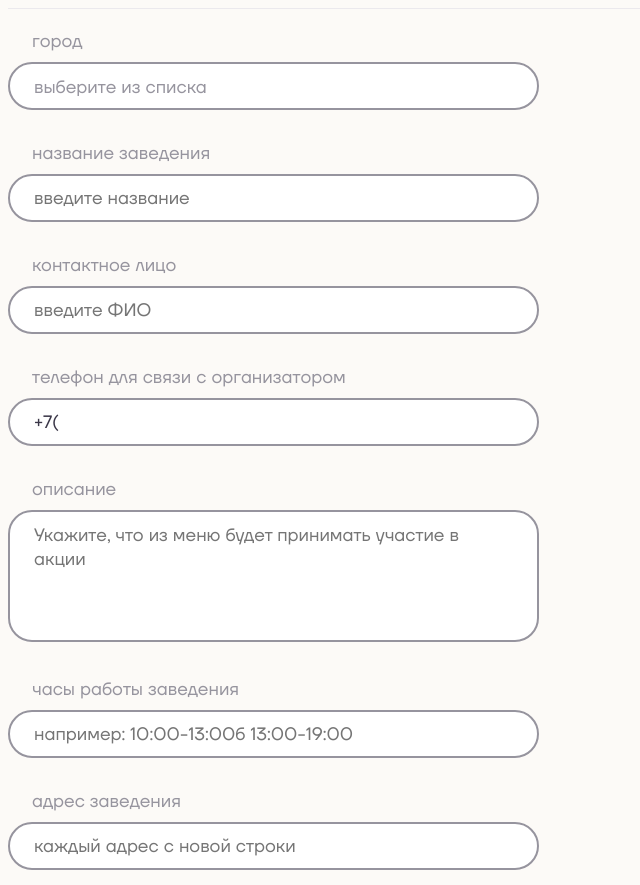
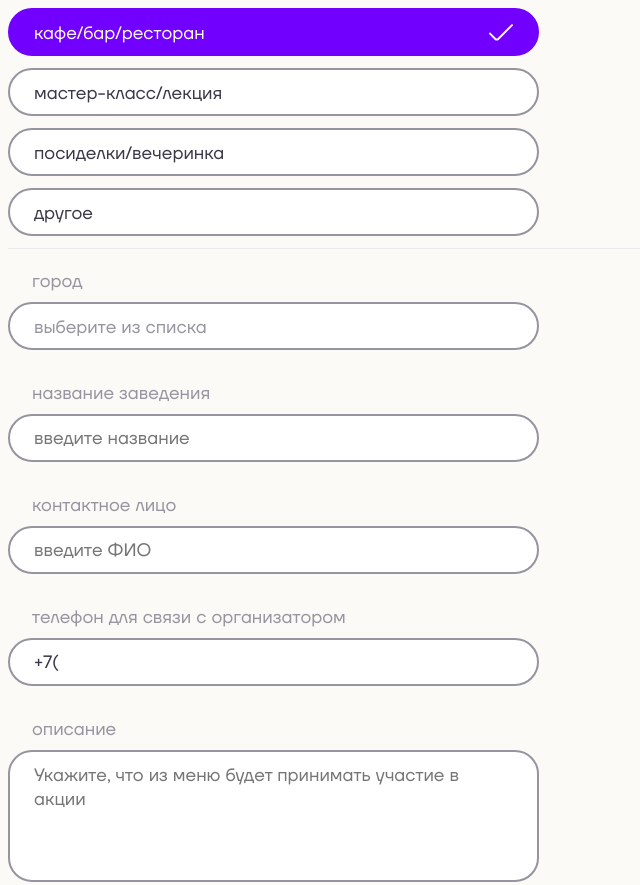
Before and after one commit to xonarin/lodging, a plain HTML site: page index.html in a window 1280 px wide. Shown: the top 885 px of the page, without its empty margins (0-640 px from the left). Drawn offline with Linux system fonts and the light colour scheme.

Commit message:
radio-inputs for categories

```diff
--- /dev/null
+++ b/blocks/form__input/_type/form__input_type_radio-custom.css
@@ -0,0 +1,5 @@
+.form__input_type_radio-custom {
+  opacity: 0;
+  position: fixed;
+  width: 0;
+}
--- a/blocks/form__input/form__input.css
+++ b/blocks/form__input/form__input.css
@@ -1,5 +1,6 @@
 .form__input {
-  width: 531px;
+  width: 100%;
+  max-width: 531px;
   height: 48px;
   background-color: #fff;
   border: 2px solid #96949E;
--- /dev/null
+++ b/blocks/form__label/_type/form__label_type_radio-custom.css
@@ -0,0 +1,21 @@
+.form__label_type_radio-custom {
+  background-color: #fff;
+  width: 100%;
+  max-width: 531px;
+  height: 48px;
+  border: 2px solid #96949E;
+  box-sizing: border-box;
+  border-radius: 24px;
+  padding: 12px 24px;
+  color: #3b3748;
+  margin: 0 0 12px 0;
+}
+
+.form__input_type_radio-custom:checked + .form__label_type_radio-custom {
+  background-color: #7100ff;
+  background-image: url("../../../images/radio-custom-checked.svg");
+  background-repeat: no-repeat;
+  background-position: top 50% right 23.97px;
+  color: #fcfaf7;
+  border-color: #7100ff;
+}
--- a/index.css
+++ b/index.css
@@ -4,11 +4,13 @@
 @import url("./blocks/form__label/_type/form__label_type_radio.css");
 @import url("./blocks/form__label/_type/form__label_type_radio-with-text.css");
 @import url("./blocks/form__label/_type/form__label_type_radio-text.css");
+@import url("./blocks/form__label/_type/form__label_type_radio-custom.css");
 
 @import url("./blocks/form__input/form__input.css");
 @import url("./blocks/form__input/_type/form__input_type_select.css");
 @import url("./blocks/form__input/_type/form__input_type_textarea.css");
 @import url("./blocks/form__input/_type/form__input_type_radio.css");
+@import url("./blocks/form__input/_type/form__input_type_radio-custom.css");
 
 @import url("./blocks/form__line/form__line.css");
 
--- a/index.html
+++ b/index.html
@@ -6,6 +6,29 @@
   <link href="index.css" rel="stylesheet">
 </head>
 <body>
+
+<!-- выбор категории -->
+
+
+<input class="form__input form__input_type_radio-custom" type="radio" name="category" id="cafe" value="cafe" checked>
+<label class="form__label form__label_type_radio-custom" for="cafe">
+  <span>кафе/бар/ресторан</span>
+</label>
+
+<input class="form__input form__input_type_radio-custom" type="radio" name="category" id="lection" value="lection">
+<label class="form__label form__label_type_radio-custom" for="lection">
+  <span>мастер-класс/лекция</span>
+</label>
+
+<input class="form__input form__input_type_radio-custom" type="radio" name="category" id="party" value="party">
+<label class="form__label form__label_type_radio-custom" for="party">
+  <span>посиделки/вечеринка</span>
+</label>
+
+<input class="form__input form__input_type_radio-custom" type="radio" name="category" id="other" value="other">
+<label class="form__label form__label_type_radio-custom" for="other">
+  <span>другое</span>
+</label>
 
 <!-- кафе/бар/ресторан шаг 2 из 4 -->
 
```
Also changed, not shown: images/radio-custom-checked.svg (added).
